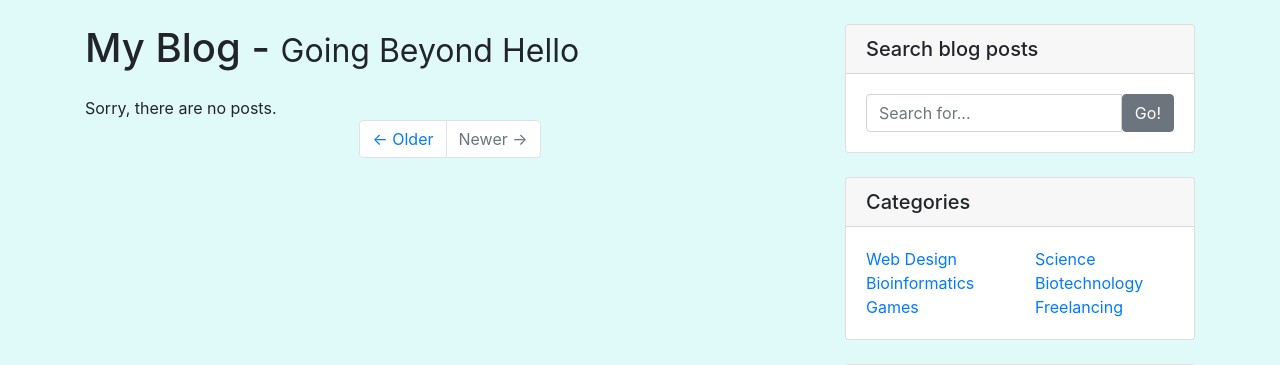
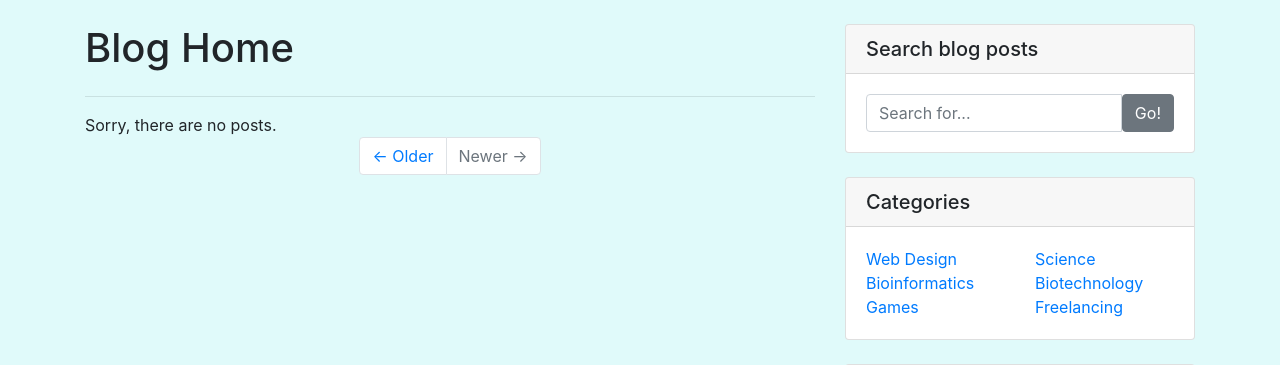
Before and after one commit to skylermishkin/skylernet, a Django app: page /blog/ in a window 1280 px wide. Shown: the part 56-421 px from the top of the page. Run offline with Django 3.2, Linux system fonts and the light colour scheme; data that the repository does not hold is empty; parts of the project's set-up code (start-up, migrations or seed data) failed here and were passed over; some libraries are stand-ins or nearby versions.

Commit message:
minor improvements to the blog templates

```diff
--- a/blog/templates/blog/index.html
+++ b/blog/templates/blog/index.html
@@ -2,7 +2,7 @@
 
 {% load static %}
 
-{% block title %}SkylerNet Blog{% endblock %}
+{% block title %}Skyler's Blog{% endblock %}
 
 {% block styles %}
 <!-- Custom styles for this template -->
@@ -21,12 +21,11 @@ see LICENSE-BLACKROCK.txt for licensing information
     <!-- Blog Entries Column -->
     <div class="col-md-8">
       {% block blog_left_col %}
-      <h1 class="my-4">My Blog -
-        <small>Going Beyond Hello</small>
-      </h1>
+      <h1 class="my-4">Blog Home</h1>
+
+      <hr>
 
       {% block blog_home_posts %}
-      {% if displayed_posts %}
       {% for post in displayed_posts %}
       <!-- Blog Post -->
       <div class="card mb-4">
@@ -41,10 +40,9 @@ see LICENSE-BLACKROCK.txt for licensing information
           <a href="#">{{ post.author }}</a>
         </div>
       </div>
+      {% empty %}
+      <div>Sorry, there are no posts.</div>
       {% endfor %}
-      {% else %}
-      <div>Sorry, there are no posts.</div>
-      {% endif %}
       {% endblock %}
 
       <!-- Pagination -->
@@ -91,7 +89,6 @@ see LICENSE-BLACKROCK.txt for licensing information
                 <li>
                   <a href="#">Games</a>
                 </li>
-                </li>
               </ul>
             </div>
             <div class="col-lg-6">
--- a/blog/templates/blog/post.html
+++ b/blog/templates/blog/post.html
@@ -2,7 +2,7 @@
 
 {% load static %}
 
-{% block title %}Blog Post{% endblock %}
+{% block title %}{{ post.title }}{% endblock %}
 
 {% block styles %}
 <!-- Custom styles for this template -->
```
